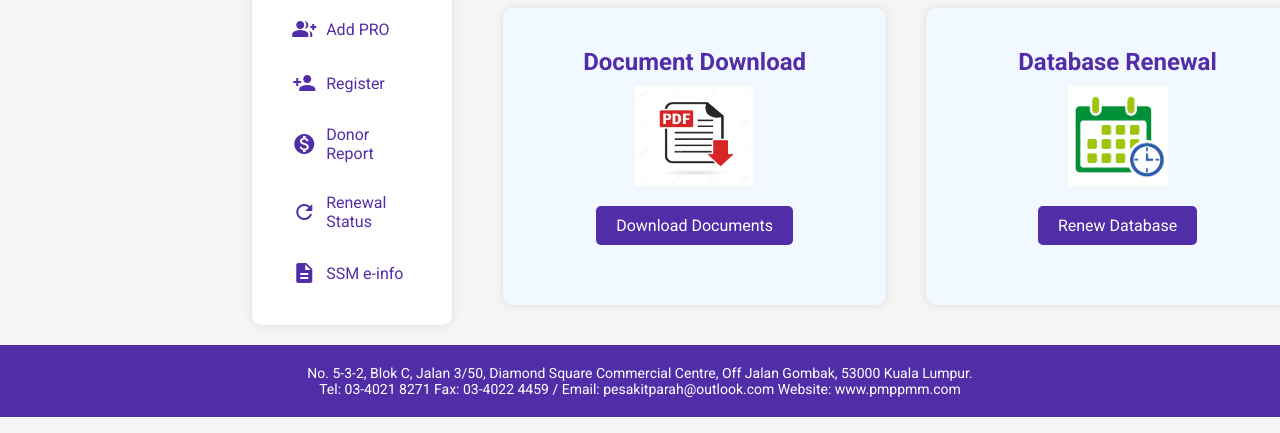
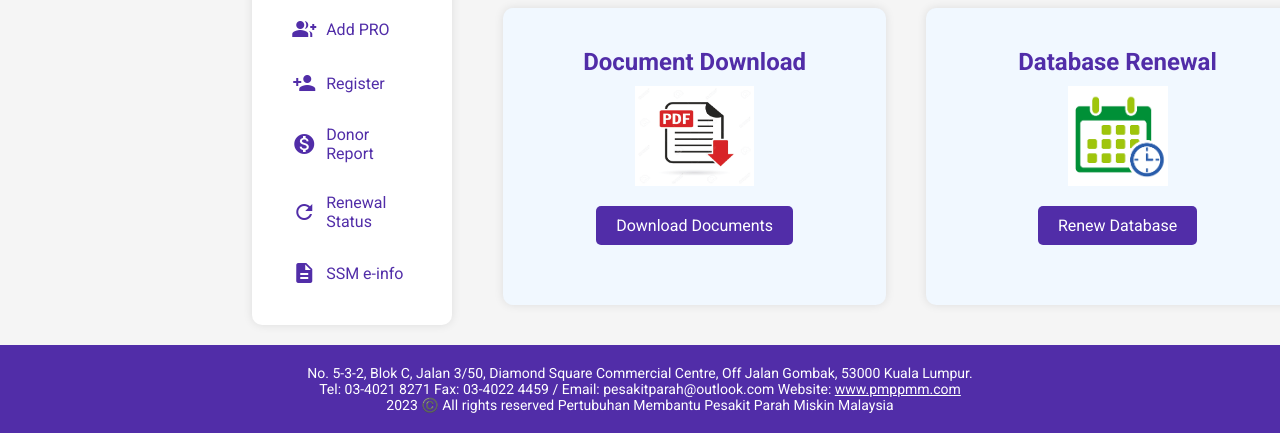
Before and after one commit to glitter545/sub-admin-proto, a plain HTML site: page dash.html in a window 1280 px wide. Shown: the part 386-819 px from the top of the page. Drawn offline with Linux system fonts and the light colour scheme.

Commit message:
clickable logos

```diff
--- a/dash.html
+++ b/dash.html
@@ -234,7 +234,9 @@ header {
 
     <!-- Logo -->
     <div class="logo">
+      <a href="https://www.facebook.com/pesakitparah?mibextid=b06tZ0" target="_blank">
       <img src="logo1.png" alt="Your Logo">
+      </a>
     </div>
     <div class="side-menu">
         <ul>
@@ -290,11 +292,14 @@ header {
     </div>
 
     <!-- Footer -->
-    <div class="footer">
-      <div class="footer-text">
-        No. 5-3-2, Blok C, Jalan 3/50, Diamond Square Commercial Centre, Off Jalan Gombak, 53000 Kuala Lumpur.<br>
-        Tel: 03-4021 8271 Fax: 03-4022 4459 / Email: pesakitparah@outlook.com Website: www.pmppmm.com
-      </div>
-    </div>
+   <!-- Footer -->
+<div class="footer">
+  <div class="footer-text">
+    No. 5-3-2, Blok C, Jalan 3/50, Diamond Square Commercial Centre, Off Jalan Gombak, 53000 Kuala Lumpur.<br>
+    Tel: 03-4021 8271 Fax: 03-4022 4459 / Email: pesakitparah@outlook.com Website: <a href="https://www.pmppmm.com" target="_blank" style="color: white;">www.pmppmm.com</a><br>
+    2023 ©️ All rights reserved Pertubuhan Membantu Pesakit Parah Miskin Malaysia
+  </div>
+</div>
+
 </body>
 </html>
```
